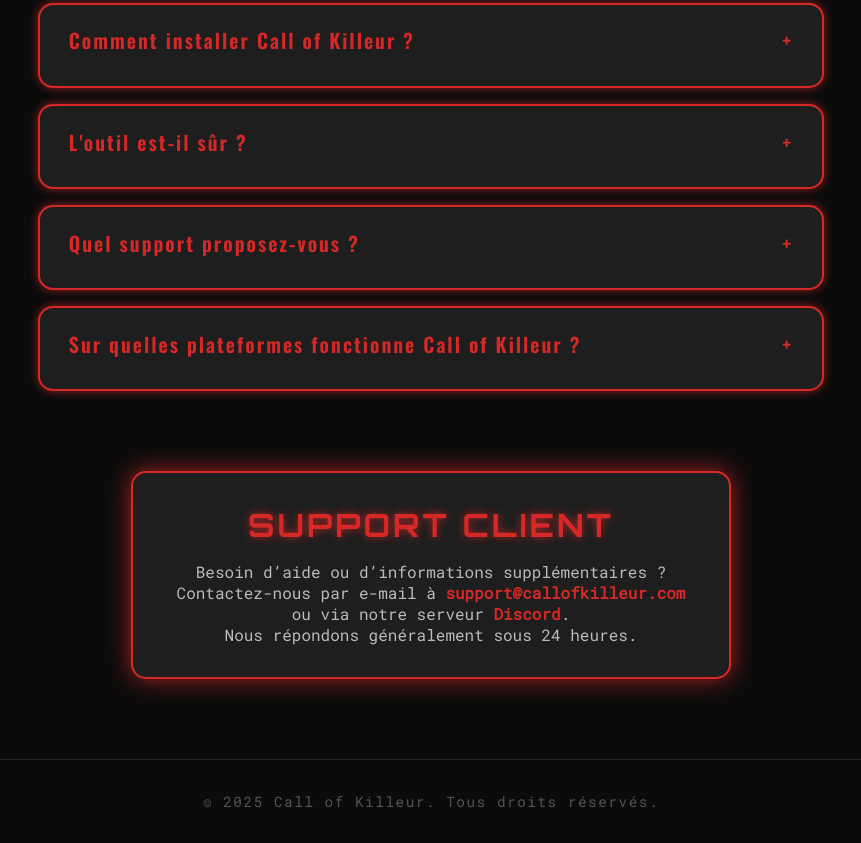
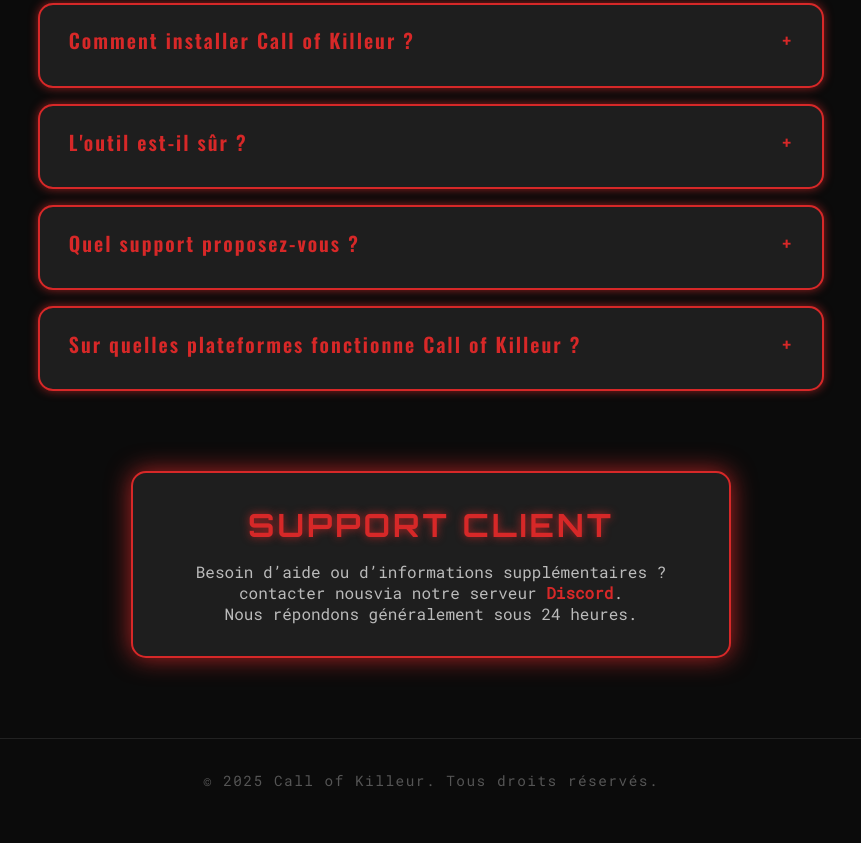
Before and after one commit to arachaware/arachaware, a plain HTML site: page index.html in a window 1280 px wide. Shown: the part 1310-2153 px from the top of the page, without its empty margins (209-1070 px from the left). After the commit the page ends 2132 px from the top, so only its background shows below. Drawn offline with nearby package versions, Linux system fonts and the light colour scheme.

Commit message:
Update index.html

```diff
--- a/index.html
+++ b/index.html
@@ -492,7 +492,7 @@
   <section id="support">
     <h2>SUPPORT CLIENT</h2>
     <p>Besoin d’aide ou d’informations supplémentaires ?</p>
-    <p>Contactez-nous par e-mail à <a href="mailto:support@callofkilleur.com">support@callofkilleur.com</a> ou via notre serveur <a href="https://discord.gg/example" target="_blank" rel="noopener noreferrer">Discord</a>.</p>
+    <p>contacter nous</a>via notre serveur <a href="https://discord.gg/example" target="_blank" rel="noopener noreferrer">Discord</a>.</p>
     <p>Nous répondons généralement sous 24 heures.</p>
   </section>
 
```
